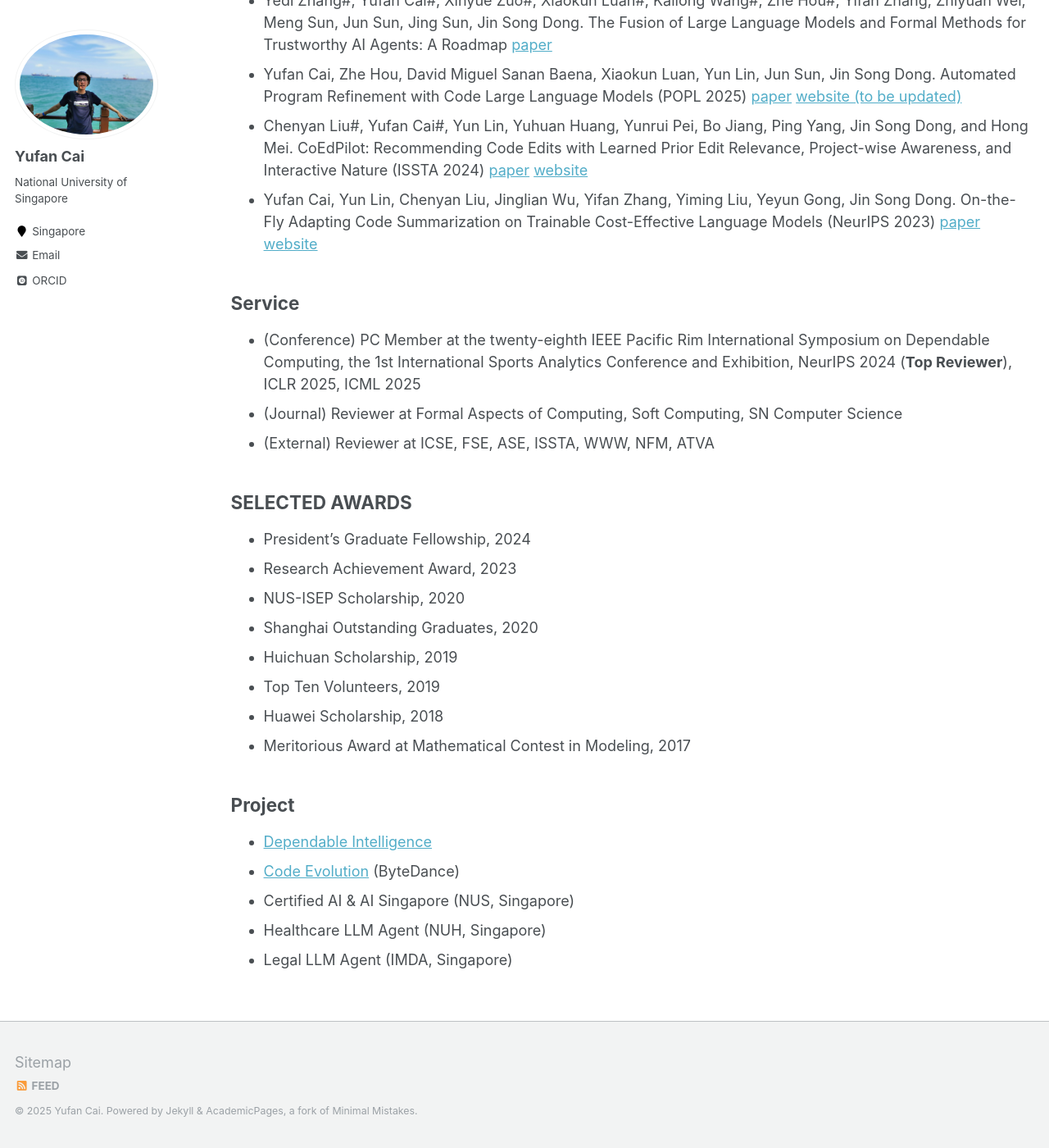
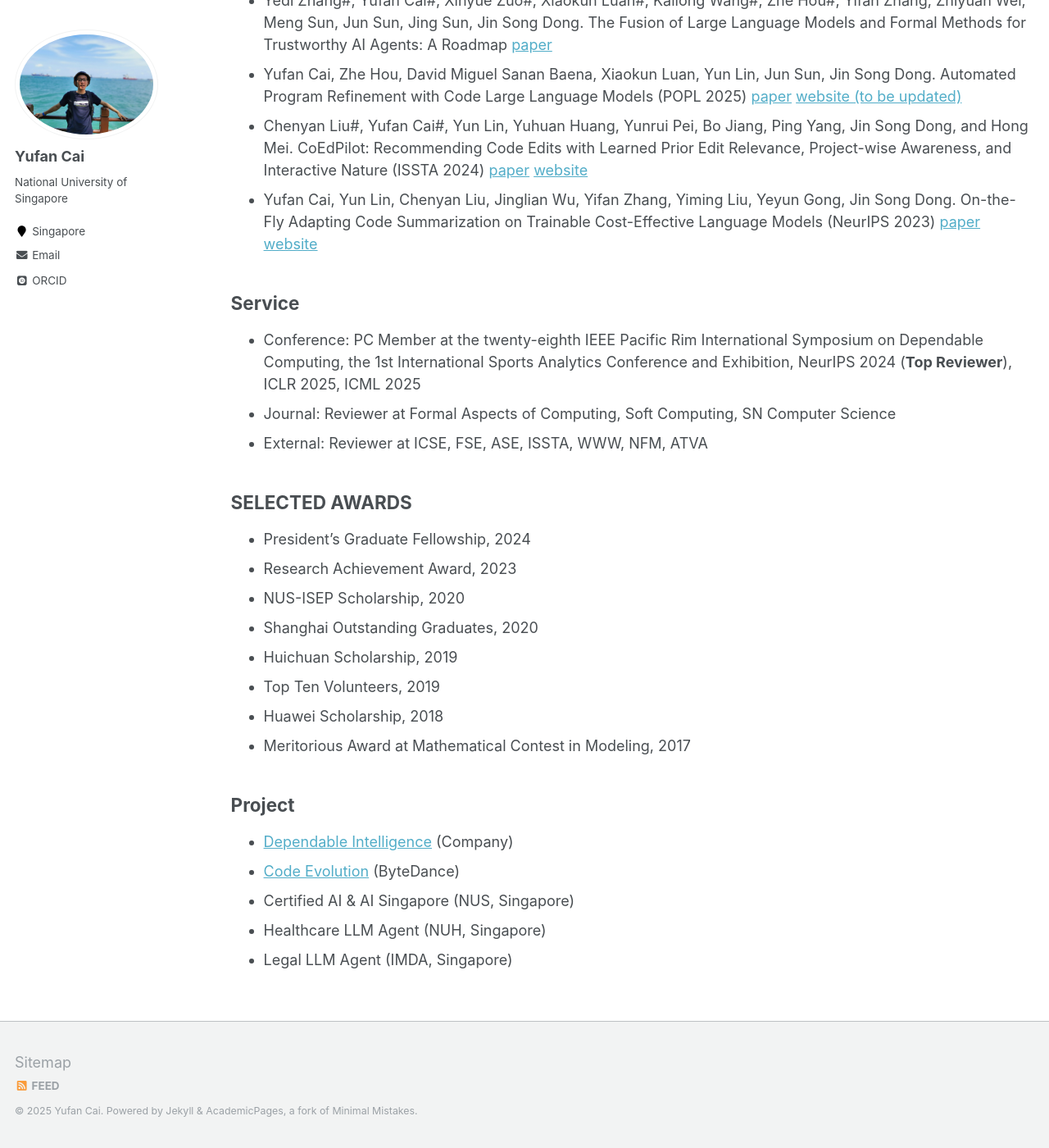
Before and after one commit to CaiYufan-NUS/caiyufan-nus.github.io, a Jekyll site: the page built from _pages/cv.md, in a window 1280 px wide and 1400 px high, scrolled down 546 px. Shown: the whole window at 82% size. Built offline with Jekyll 4.4.1, drawn with Linux system fonts in a browser that asks for light colours; some web fonts are replaced; part of the change alters nothing that is shown.

Commit message:
Update cv.md

```diff
--- a/_pages/cv.md
+++ b/_pages/cv.md
@@ -21,9 +21,9 @@ redirect_from:
 - Yufan Cai, Yun Lin, Chenyan Liu, Jinglian Wu, Yifan Zhang, Yiming Liu, Yeyun Gong, Jin Song Dong. On-the-Fly Adapting Code Summarization on Trainable Cost-Effective Language Models (NeurIPS 2023) [paper](https://proceedings.neurips.cc/paper_files/paper/2023/hash/b16e6de5fbbdcb2df237aa66b302bc17-Abstract-Conference.html) [website](https://sites.google.com/view/adacom23/home)
 
 ## Service
-- (Conference) PC Member at the twenty-eighth IEEE Pacific Rim International Symposium on Dependable Computing, the 1st International Sports Analytics Conference and Exhibition, NeurIPS 2024 (**Top Reviewer**), ICLR 2025, ICML 2025
-- (Journal) Reviewer at Formal Aspects of Computing, Soft Computing, SN Computer Science
-- (External) Reviewer at ICSE,  FSE,  ASE, ISSTA, WWW, NFM, ATVA
+- Conference: PC Member at the twenty-eighth IEEE Pacific Rim International Symposium on Dependable Computing, the 1st International Sports Analytics Conference and Exhibition, NeurIPS 2024 (**Top Reviewer**), ICLR 2025, ICML 2025
+- Journal: Reviewer at Formal Aspects of Computing, Soft Computing, SN Computer Science
+- External: Reviewer at ICSE,  FSE,  ASE, ISSTA, WWW, NFM, ATVA
 
 ## SELECTED AWARDS
 - President’s Graduate Fellowship, 2024
@@ -36,7 +36,7 @@ redirect_from:
 - Meritorious Award at Mathematical Contest in Modeling, 2017
 
 ## Project
-- [Dependable Intelligence](https://www.depintel.com/)
+- [Dependable Intelligence](https://www.depintel.com/) (Company)
 - [Code Evolution](https://se-research.bytedance.com/publication/issta24/) (ByteDance)
 - Certified AI & AI Singapore (NUS, Singapore)
 - Healthcare LLM Agent (NUH, Singapore)
```
